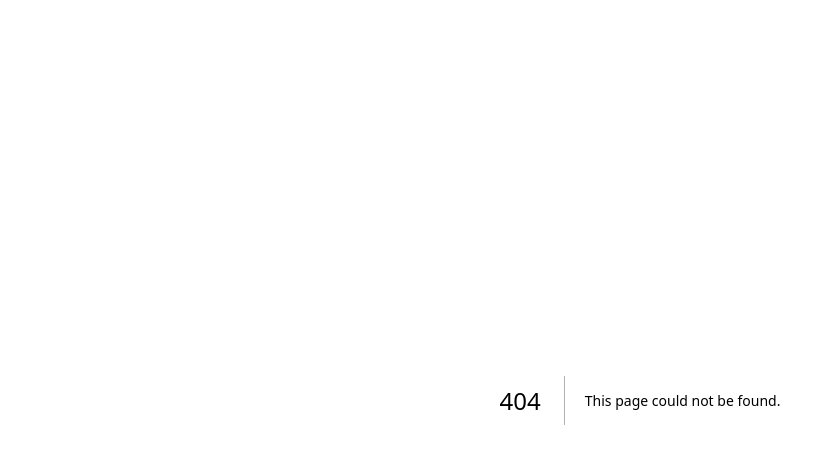
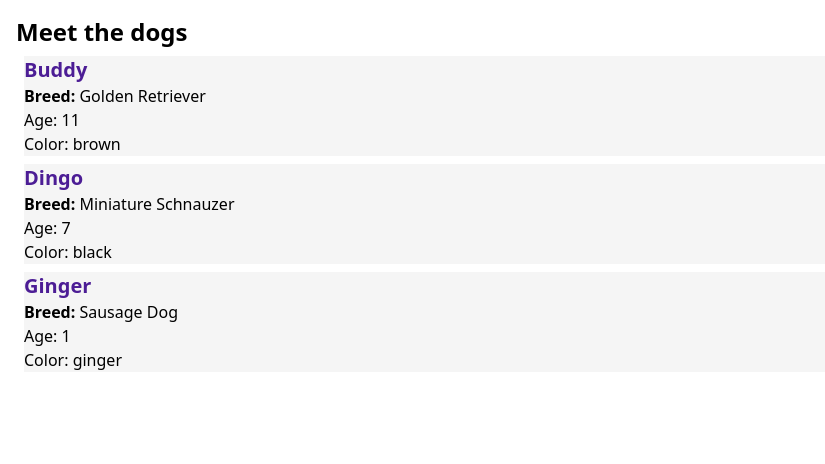
Before and after one commit to zarishbilal/cprg306-assignments, a Next.js app: page /week-3 in a window 1280 px wide. Before the commit this address had no page. Shown: the top 464 px of the page, without its empty margins (0-825 px from the left). Built offline with nearby package versions, Linux system fonts and the light colour scheme.

Commit message:
week3 demo complete

```diff
--- a/app/layout.js
+++ b/app/layout.js
@@ -1,27 +1,14 @@
-import { Geist, Geist_Mono } from "next/font/google";
 import "./globals.css";
 
-const geistSans = Geist({
-  variable: "--font-geist-sans",
-  subsets: ["latin"],
-});
-
-const geistMono = Geist_Mono({
-  variable: "--font-geist-mono",
-  subsets: ["latin"],
-});
-
 export const metadata = {
-  title: "Create Next App",
+  title: "Web Dev 2",
   description: "Generated by create next app",
 };
 
 export default function RootLayout({ children }) {
   return (
     <html lang="en">
-      <body
-        className={`${geistSans.variable} ${geistMono.variable} antialiased`}
-      >
+      <body>
         {children}
       </body>
     </html>
--- a/app/page.js
+++ b/app/page.js
@@ -7,6 +7,9 @@ export default function Page() {
       <p>
         Link to week 2: <Link href="week-2">Week 2</Link>
       </p>
+      <p>
+        Link to week 3: <Link href="week-3">Week 3</Link>
+      </p>
     </div>
   );
 }
--- /dev/null
+++ b/app/week-3/dog.js
@@ -0,0 +1,13 @@
+export default function Dog({ name, breed, age, color }) {
+  return (
+    <section className="m-2 bg-neutral-100">
+      <h3 className="text-xl font-bold text-violet-900">{name}</h3>
+      <p>
+        <span className="font-bold">Breed: </span>
+        {breed}
+      </p>
+      <p>Age: {age}</p>
+      <p>Color: {color}</p>
+    </section>
+  );
+}
--- /dev/null
+++ b/app/week-3/page.js
@@ -0,0 +1,46 @@
+import Dog from "./dog";
+export default function Page() {
+  let dog1 = {
+    name: "Buddy",
+    breed: "Golden Retriever",
+    age: 11,
+    color: "brown",
+  };
+  let dog2 = {
+    name: "Dingo",
+    breed: "Miniature Schnauzer",
+    age: 7,
+    color: "black",
+  };
+
+  let dog3 = {
+    name: "Ginger",
+    breed: "Sausage Dog",
+    age: 1,
+    color: "ginger",
+  };
+
+  return (
+    <main className="m-4 ">
+      <h2 className="text-2xl font-bold"> Meet the dogs</h2>
+      <Dog
+        name={dog1.name}
+        breed={dog1.breed}
+        age={dog1.age}
+        color={dog1.color}
+      />
+      <Dog
+        name={dog2.name}
+        breed={dog2.breed}
+        age={dog2.age}
+        color={dog2.color}
+      />
+      <Dog
+        name={dog3.name}
+        breed={dog3.breed}
+        age={dog3.age}
+        color={dog3.color}
+      />
+    </main>
+  );
+}
```
